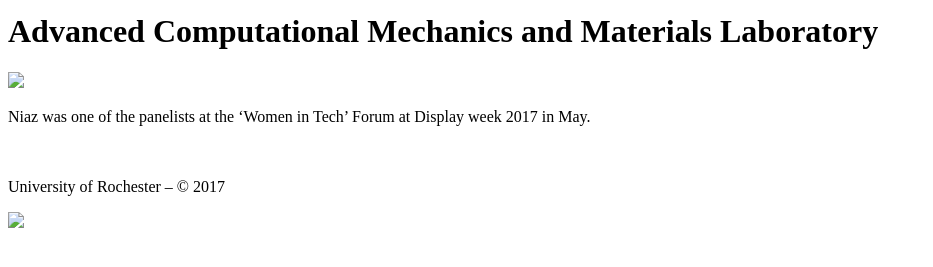
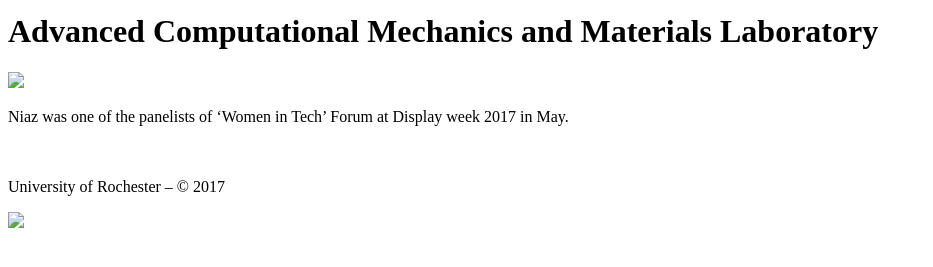
Before and after one commit to niaz60/website, a Jekyll site: the page built from news/_posts/2017-05-29-news-event-seventeen.md, in a window 1280 px wide. Shown: the part 214-481 px from the top of the page, without its empty margins (0-933 px from the left). Built offline with Jekyll 4.4.1, drawn with Linux system fonts in a browser that asks for light colours.

Commit message:
Your message goes here

```diff
--- a/news/_posts/2017-05-29-news-event-seventeen.md
+++ b/news/_posts/2017-05-29-news-event-seventeen.md
@@ -4,6 +4,6 @@ category: news
 date: 2017-05-30 11:00:00
 title: ""
 #pic: seminar.jpg
-excerpt: "Niaz was one of the panelists at the 'Women in Tech' Forum at Display week 2017 in May."
+excerpt: "Niaz was one of the panelists of 'Women in Tech' Forum at Display week 2017 in May."
 ---
-Niaz was one of the panelists at the 'Women in Tech' Forum at Display week 2017 in May.
+Niaz was one of the panelists of 'Women in Tech' Forum at Display week 2017 in May.
```
Also changed, not shown: news/_posts/2017-05-30-news-event-eighteen.md (+2 -2 lines).
